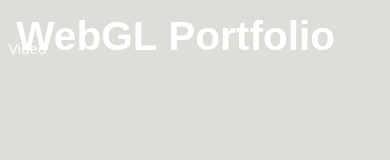
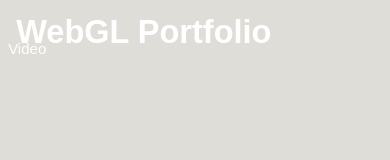
Before and after one commit to jasonandrewth/next-webgl, a Next.js app: page /category/video in a window 390 px wide. Shown: the top 160 px of the page. Built offline with nearby package versions, Linux system fonts and the light colour scheme.

Commit message:
Update Header.module.scss

```diff
--- a/components/Header/Header.module.scss
+++ b/components/Header/Header.module.scss
@@ -25,6 +25,6 @@
     font: 800 8rem/1 'moret', sans-serif;
 
     @media (max-width: 620px) {
-      font-size: 20rem;
+      font-size: 16rem;
     }
   }
```
